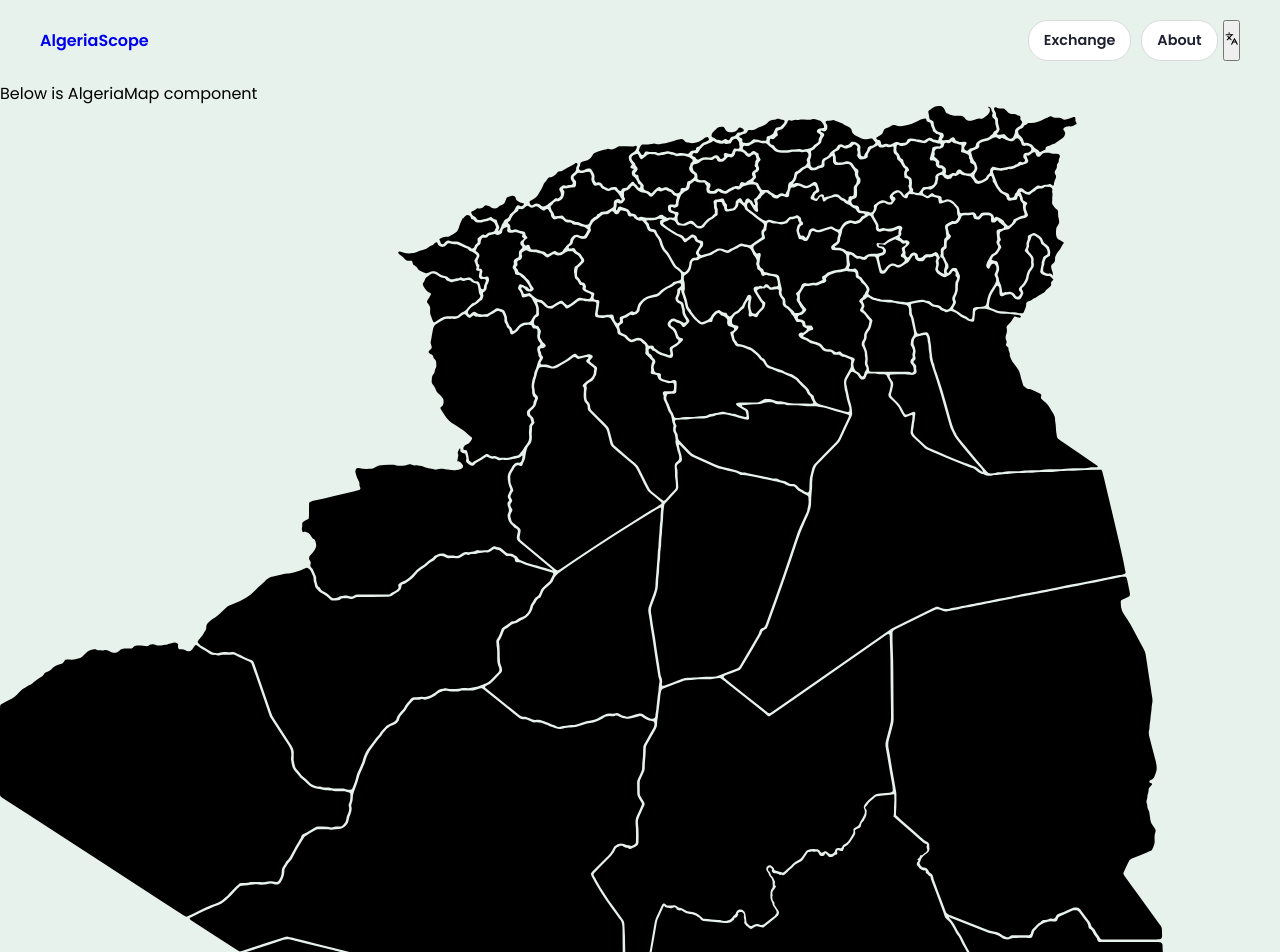
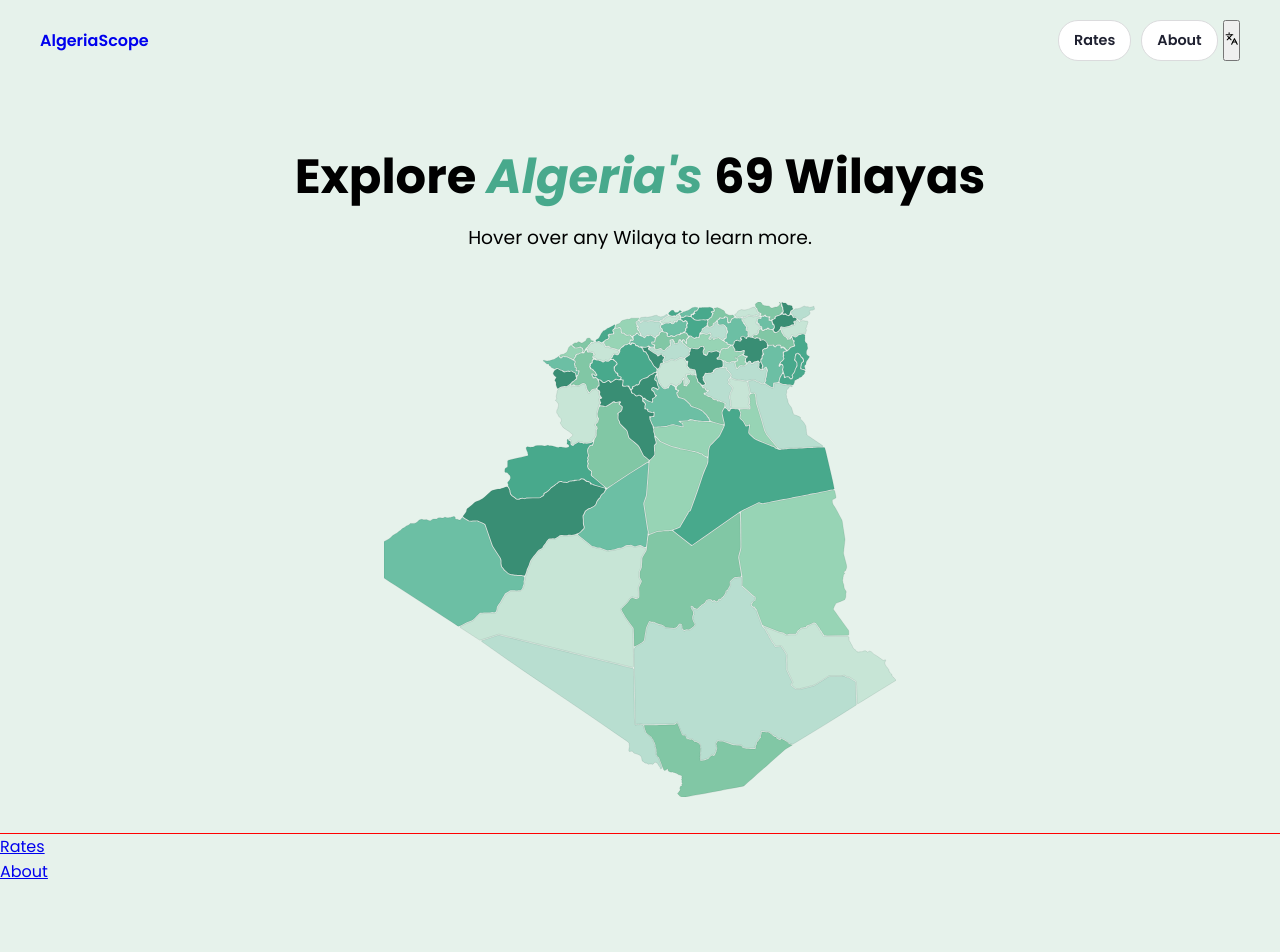
Before and after one commit to algeriascope/algeriascope.github.io, a React (Vite) app: page / in a window 1280 px wide. Shown: the top 952 px of the page. After the commit the page ends 909 px from the top, so only its background shows below. Built offline with nearby package versions, Linux system fonts and the light colour scheme.

Commit message:
added footer

```diff
--- a/src/App.jsx
+++ b/src/App.jsx
@@ -2,16 +2,18 @@ import React from 'react';
 import { Routes, Route } from 'react-router-dom';
 import Navbar from './components/Navbar';
 import Home from './pages/Home';
-import Exchange from './pages/Exchange';
-
+import Rates from './pages/Rates';
+import Footer from './components/Footer'
 const app = () => {
   return (
     <>
       <Navbar />
       <Routes>
           <Route path="/" element={<Home />}></Route>
-          <Route path="/exchange" element={<Exchange />}></Route>
+          <Route path="/rates" element={<Rates />}></Route>
       </Routes>
+      <Footer />
+
     </>
   );
 };
--- a/src/components/AlgeriaMap.jsx
+++ b/src/components/AlgeriaMap.jsx
@@ -1,8 +1,8 @@
 import React from 'react';
-
+import styles from './AlgeriaMap.module.css'
 const AlgeriaMap = () => {
   return (
-    <>
+    <div className={styles.mapWrapper}>
       <svg
         id="algeria-map-69-wilaya"
         data-name="algeria-map-69-wilaya"
@@ -634,7 +634,7 @@ const AlgeriaMap = () => {
           />
         </g>
       </svg>
-    </>
+    </div>
   );
 };
 
--- /dev/null
+++ b/src/components/AlgeriaMap.module.css
@@ -0,0 +1,23 @@
+.mapWrapper{
+  width: 40vw;
+  margin: 0 auto;
+}
+.mapWrapper path {
+  stroke: #1b382b;
+  stroke-width: 2;
+  transition: opacity 0.2s ease, stroke-width 0.2s ease;
+}
+
+.mapWrapper path:hover {
+  opacity: 0.85;
+  stroke-width: 3.5;
+}
+
+/* Cycling pastel palette across wilayas */
+.mapWrapper path:nth-child(7n + 1) { fill: #c7e5d6; } /* Soft Mint */
+.mapWrapper path:nth-child(7n + 4) { fill: #48a98c; } /* Deep Mint */
+.mapWrapper path:nth-child(7n + 2) { fill: #97d4b5; } /* Medium Sage */
+.mapWrapper path:nth-child(7n + 6) { fill: #b8ded0; } /* Pale Eucalyptus */
+.mapWrapper path:nth-child(7n + 3) { fill: #6cbfa4; } /* Soft Emerald */
+.mapWrapper path:nth-child(7n + 5) { fill: #81c7a5; } /* Muted Forest */
+.mapWrapper path:nth-child(7n + 7) { fill: #398e74; } /* Dark Sea Green */
--- /dev/null
+++ b/src/components/Footer.jsx
@@ -0,0 +1,22 @@
+import React from 'react';
+import { Link } from 'react-router-dom';
+import styles from './Footer.module.css';
+const Footer = () => {
+  return (
+    <footer>
+      <ul>
+        <li>
+          <Link to="/rates">Rates</Link>
+        </li>
+        <li>
+          <Link to="/about">About</Link>
+        </li>
+        <li>
+
+        </li>
+      </ul>
+    </footer>
+  );
+};
+
+export default Footer;
--- /dev/null
+++ b/src/components/Footer.module.css
@@ -0,0 +1,4 @@
+footer{
+  outline: 1px solid #f00;
+  margin-top: 30px;
+}
--- a/src/components/Navbar.jsx
+++ b/src/components/Navbar.jsx
@@ -13,7 +13,7 @@ const Navbar = () => (
       <ul className={styles.linksContainer}>
 
         <li>
-          <Link to="/exchange"> Exchange</Link>
+          <Link to="/rates"> Rates</Link>
         </li>
         <li>
           <Link to="/about">About</Link>
--- a/src/pages/Exchange.jsx
+++ /dev/null
@@ -1,9 +0,0 @@
-import React from 'react'
-
-const Exchange = () => {
-  return (
-    <div>Exchange</div>
-  )
-}
-
-export default Exchange
--- a/src/pages/Home.jsx
+++ b/src/pages/Home.jsx
@@ -1,13 +1,19 @@
-import React from 'react'
-import AlgeriaMap from '../components/AlgeriaMap'
+import React from 'react';
+import AlgeriaMap from '../components/AlgeriaMap';
+import styles from './Home.module.css';
 const Home = () => {
   return (
-    <div>
-      Below is AlgeriaMap component
+    <div className={styles.homeContainer}>
+      <h1 className={styles.title}>
+        Explore <span className={styles.titleItalic}>Algeria's </span>
+        69 Wilayas
+      </h1>
+      <h3 className={styles.subtitle}>
+        Hover over any Wilaya to learn more.
+      </h3>
       <AlgeriaMap />
     </div>
+  );
+};
 
-  )
-}
-
-export default Home
+export default Home;
--- /dev/null
+++ b/src/pages/Home.module.css
@@ -0,0 +1,21 @@
+.homeContainer{
+  display: flex;
+  flex-direction: column;
+  /* gap: 60px; */
+  align-items: center;
+}
+
+.title{
+  font-size: 3rem;
+  margin: 60px 0 10px;
+}
+
+.subtitle{
+  margin-bottom: 50px;
+  font-weight: 400;
+}
+
+.titleItalic{
+  font-style: italic;
+  color: #48a98c;
+}
--- /dev/null
+++ b/src/pages/Rates.jsx
@@ -0,0 +1,9 @@
+import React from 'react'
+
+const Rates = () => {
+  return (
+    <div>Rates</div>
+  )
+}
+
+export default Rates
```
